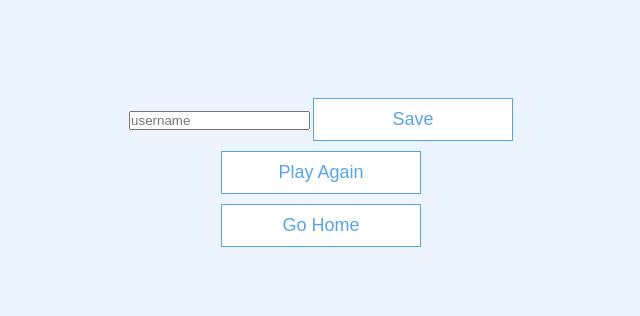
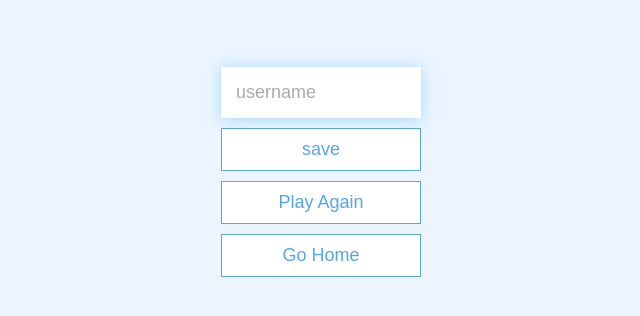
Before and after one commit to 007jag/my-code-quiz, a plain HTML site: page end.html in a window 1280 px wide. Shown: the part 248-564 px from the top of the page, without its empty margins (319-959 px from the left). Drawn offline with Linux system fonts and the light colour scheme.

Commit message:
score update bug

```diff
--- a/app.css
+++ b/app.css
@@ -105,3 +105,25 @@ h3 {
     box-shadow: none;
     transform: none;
 }
+
+/* forms */
+
+form {
+    width: 100%;
+    display: flex;
+    flex-direction: column;
+    align-items: center;
+}
+
+input {
+    margin-bottom: 1rem;
+    width: 20rem;
+    padding: 1.5rem;
+    font-size: 1.8rem;
+    border: none;
+    box-shadow: 0 0.1rem 1.4rem 0 rgba(86, 185, 235, 0.5);
+}
+
+input::placeholder {
+    color: #aaa;
+}
--- a/end.html
+++ b/end.html
@@ -1,29 +1,36 @@
 <!DOCTYPE html>
 <html lang="en">
-
 <head>
-    <meta charset="UTF-8" />
-    <meta name="viewport" content="width=device-width, initial-scale=1.0" />
-    <meta http-equiv="X-UA-Compatible" content="ie=edge" />
-    <title>Congrats!</title>
+    <meta charset="UTF-8">
+    <meta http-equiv="X-UA-Compatible" content="IE=edge">
+    <meta name="viewport" content="width=device-width, initial-scale=1.0">
+    <title>Congrats</title>
     <link rel="stylesheet" href="app.css" />
-</head>
-
-<body>
+ </head>
+ <body>
     <div class="container">
         <div id="end" class="flex-center flex-column">
-            <h1 id="finalScore"></h1>
+            <h1 id="finalScore>"></h1>
             <form>
-                <input type="text" name="username" id="username" placeholder="username" />
-                <button type="submit" class="btn" id="saveScoreBtn" onclick="saveHighScore(event)" disabled>
-                    Save
-                </button>
+                <input
+                type="text"
+                name="username"
+                id="username"
+                placeholder="username"
+
+                />
+                <button type="submit"
+                class="btn"
+                id="saveScoreBtn"
+                onclick="saveHighScore(event)"
+                disabled
+                >
+                save</button>
             </form>
             <a class="btn" href="/game.html">Play Again</a>
             <a class="btn" href="/">Go Home</a>
         </div>
     </div>
-        <script src="./end.js"></script>
-</body>
-
+    <script src="end.js"></script>
+ </body>
 </html>
--- a/end.js
+++ b/end.js
@@ -1,13 +1,14 @@
-const username = document.getElementById('username');
+const username = document.getElementById("username");
 const saveScoreBtn = document.getElementById('saveScoreBtn');
 const finalScore = document.getElementById('finalScore');
-const mostRecentScore = localStorage.getItem('mostRecentScore');
+const mostRecentScore = localStorage.getItem('mostRecentStore');
 finalScore.innerText = mostRecentScore;
 
-username.addEventListener('keyup', () => {
+username.addEventListener("keyup", () => {
     saveScoreBtn.disabled = !username.value;
 });
 
-saveHighScore = (e) => {
+saveHighScore = e => {
+    console.log("clicked the save button!");
     e.preventDefault();
 };
--- a/game.js
+++ b/game.js
@@ -50,8 +50,9 @@ startGame = () => {
 
 getNewQuestion = () => {
     if (availableQuesions.length === 0 || questionCounter >= MAX_QUESTIONS) {
+      localStorage.setItem('mostRecentScore', score);
         //go to the end page
-        return window.location = 'file:///Users/jaydevv/Documents/dev/LA/my-code-quiz/end.html';
+        return window.location.assign('/end.html');
     }
     questionCounter++;
     progressText.innerText = `Question ${questionCounter}/${MAX_QUESTIONS}`;
```
